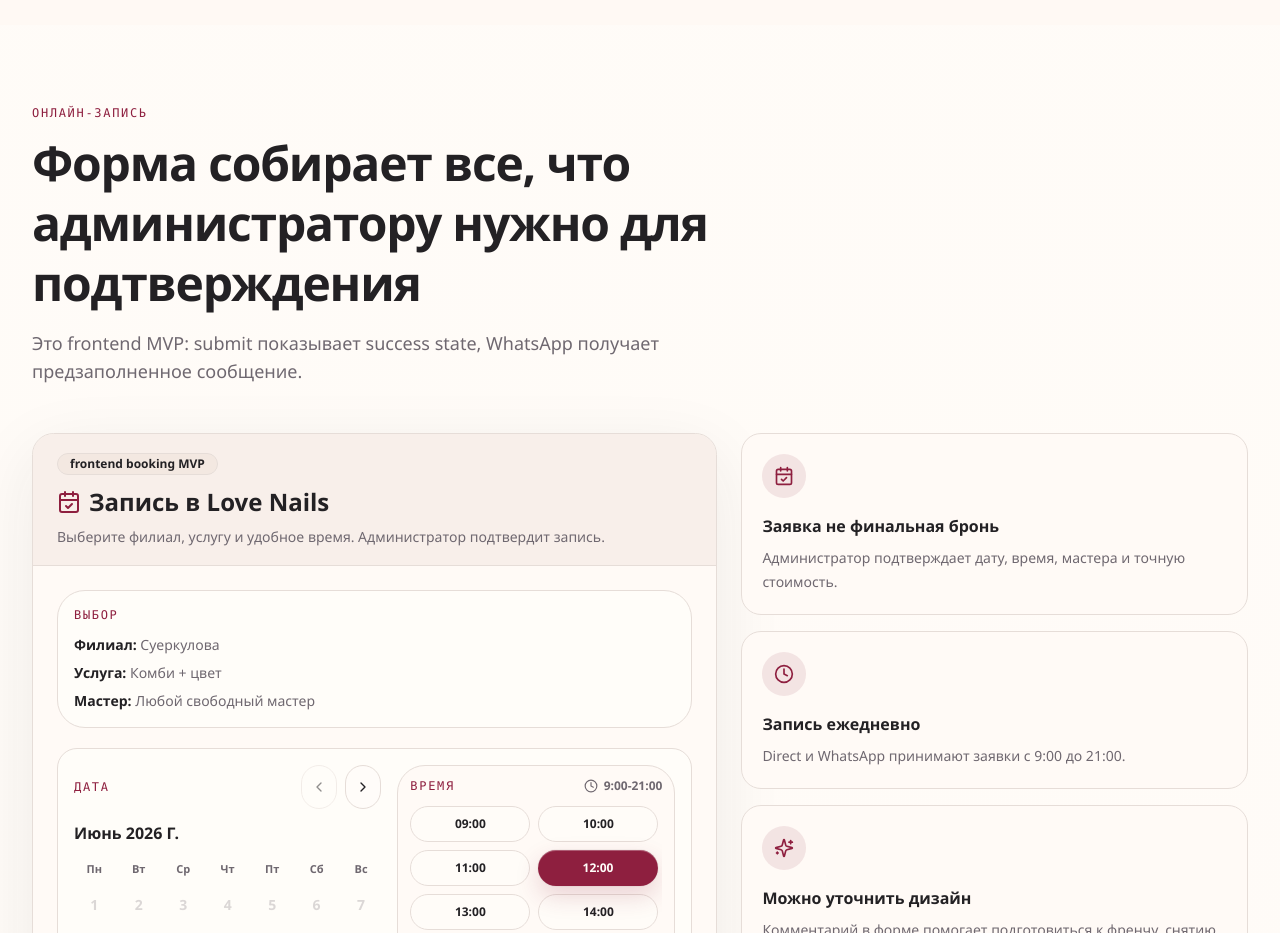
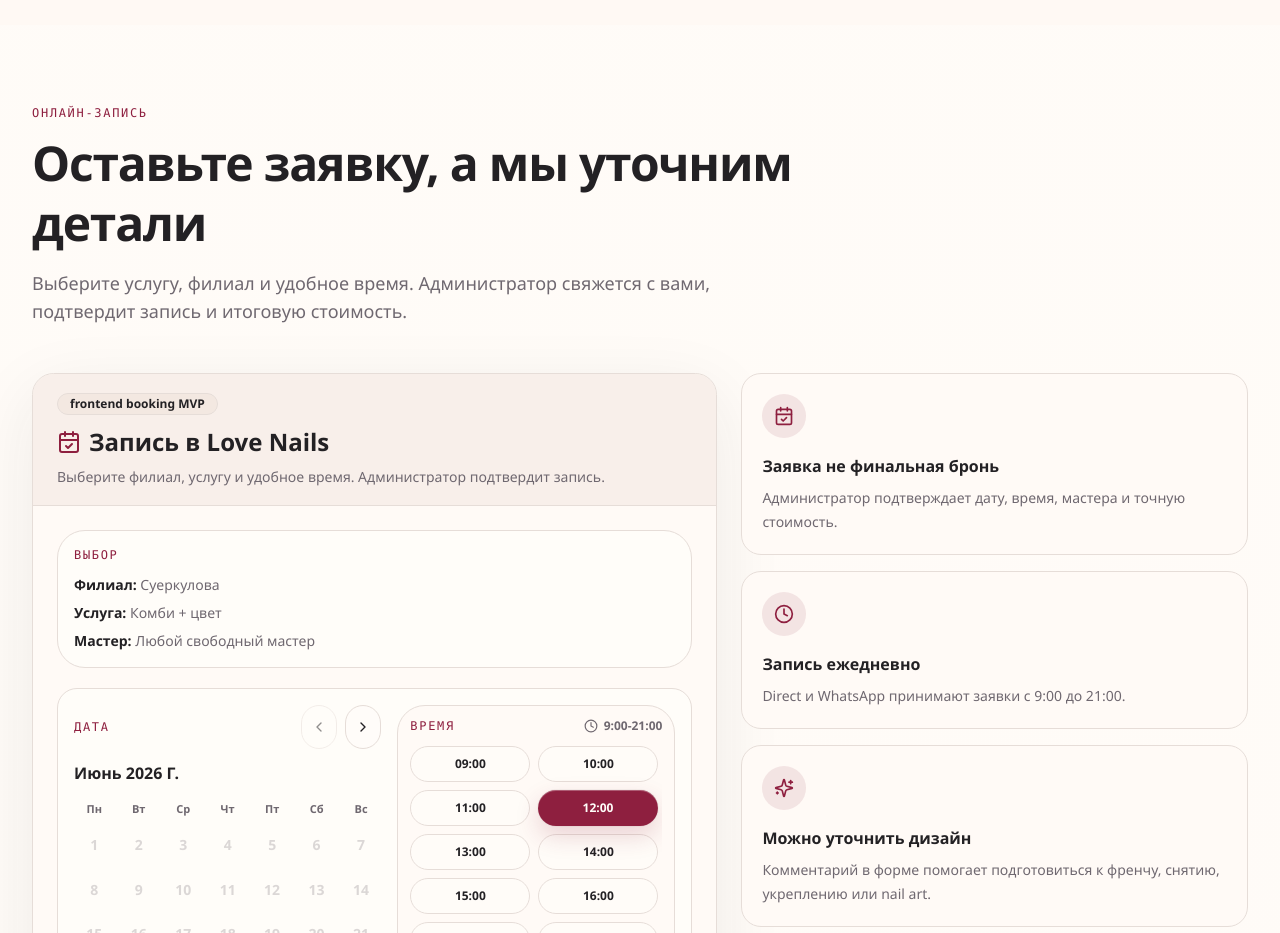
Before and after one commit to kwelves/test-project-love-nails-kg, a Next.js app: page / in a window 1280 px wide. Shown: the part 7400-8333 px from the top of the page. Built offline with nearby package versions, Linux system fonts and the light colour scheme; no server answers.

Commit message:
Replace booking MVP copy

```diff
--- a/app/page.tsx
+++ b/app/page.tsx
@@ -253,8 +253,8 @@ export default function Home() {
         <Section
           id="booking"
           eyebrow="онлайн-запись"
-          title="Форма собирает все, что администратору нужно для подтверждения"
-          description="Это frontend MVP: submit показывает success state, WhatsApp получает предзаполненное сообщение."
+          title="Оставьте заявку, а мы уточним детали"
+          description="Выберите услугу, филиал и удобное время. Администратор свяжется с вами, подтвердит запись и итоговую стоимость."
         >
           <div className="grid gap-5 lg:grid-cols-[1.15fr_0.85fr] lg:gap-6">
             <BookingWidget />
```
